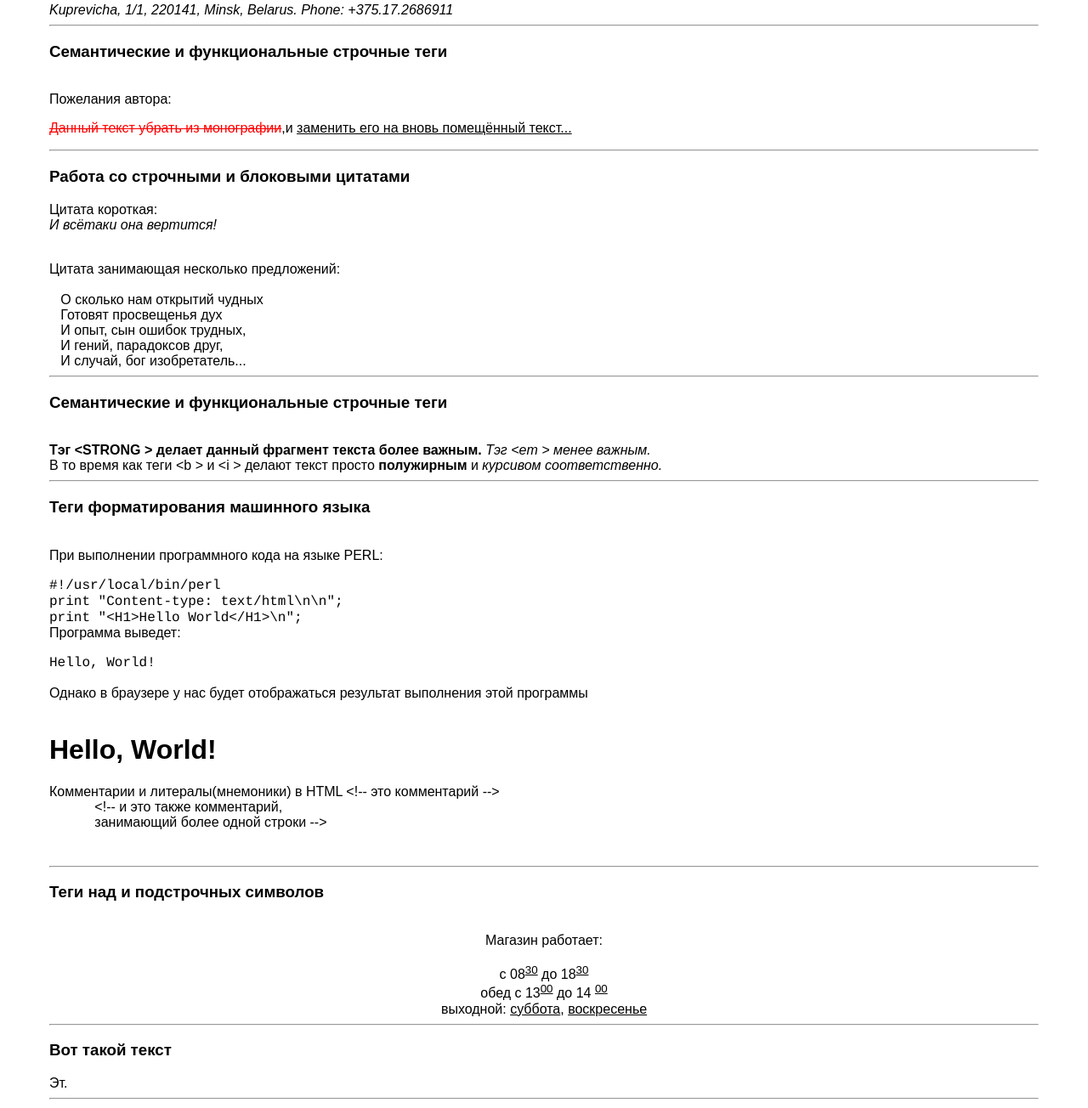
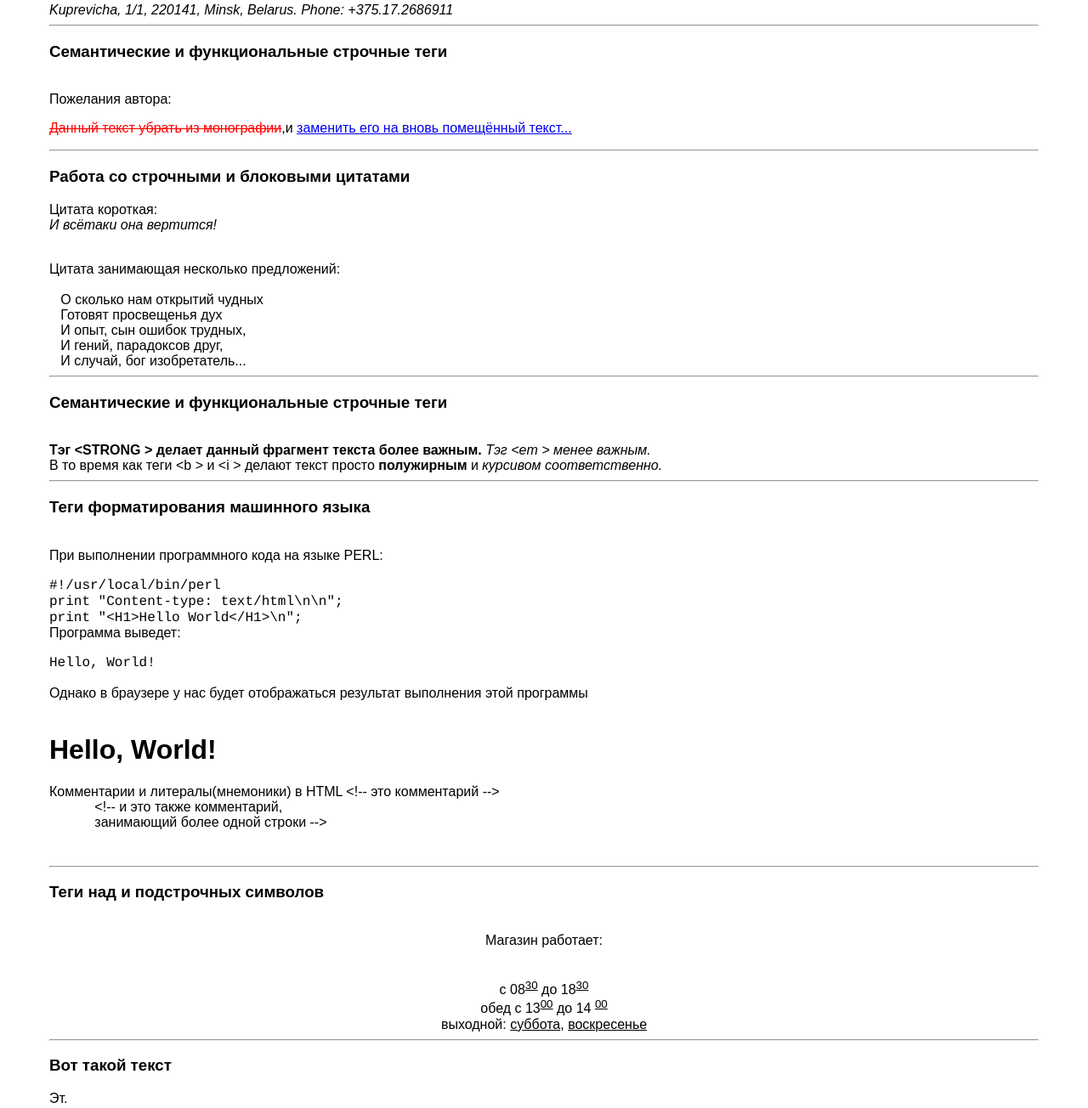
Before and after one commit to sweetyvaleri/EKATERINA_ALEKSANDROVA, a plain HTML site: page 01_HTML/add/index.html in a window 1280 px wide. Shown: the part 317-1621 px from the top of the page at 85% size. Drawn offline with Linux system fonts and the light colour scheme.

Commit message:
init repo

```diff
--- a/01_HTML/add/index.html
+++ b/01_HTML/add/index.html
@@ -13,7 +13,7 @@
             <div class="layer">
 
            </body>
-            <H1><center> Заголовок первого уровня</center></H1>
+            <H1><div style="text-align:center"> Заголовок первого уровня</div></H1>
         </HEAD>
     </body>
 
@@ -47,7 +47,7 @@
    }
   </style>
  </head>
-  <p><span class="colortext"><s>Данный текст убрать из монографии</s></span>,и <u>заменить его на вновь помещённый текст...</u></p>
+  <p><span class="colortext"><s>Данный текст убрать из монографии</s></span>,и <A href="#"><u>заменить его на вновь помещённый текст...</A></u></p>
 
  </body>
 
@@ -110,12 +110,12 @@ print "&#60;H1&#62;Hello World&#60;/H1&#62;\n";</span><br>
 
 <hr><p><H3>Теги над­ и подстрочных символов</H3>
 <br>
-<center>Магазин работает:
+<div style="text-align:center">Магазин работает:</div>
 <br>
 <br>
-c 08<sup><ins>30</ins></sup> до 18<sup><ins>30</ins></sup><br>
+<div style="text-align:center">c 08<sup><ins>30</ins></sup> до 18<sup><ins>30</ins></sup><br>
 обед с 13<sup><ins>00</ins></sup> до 14 <sup><ins>00</ins></sup><br>
-выходной: <ins>суббота</ins>, <ins>воскресенье</ins><br></center>
+выходной: <ins>суббота</ins>, <ins>воскресенье</ins><br></div>
 <title>Тег HR</title>
 </head>
 <body>
```
